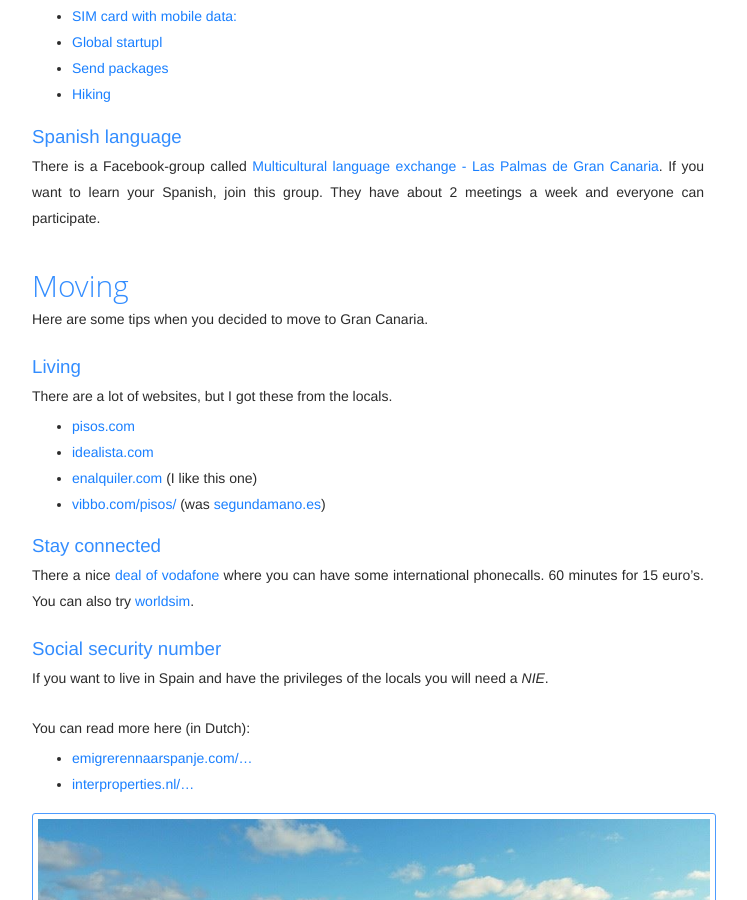
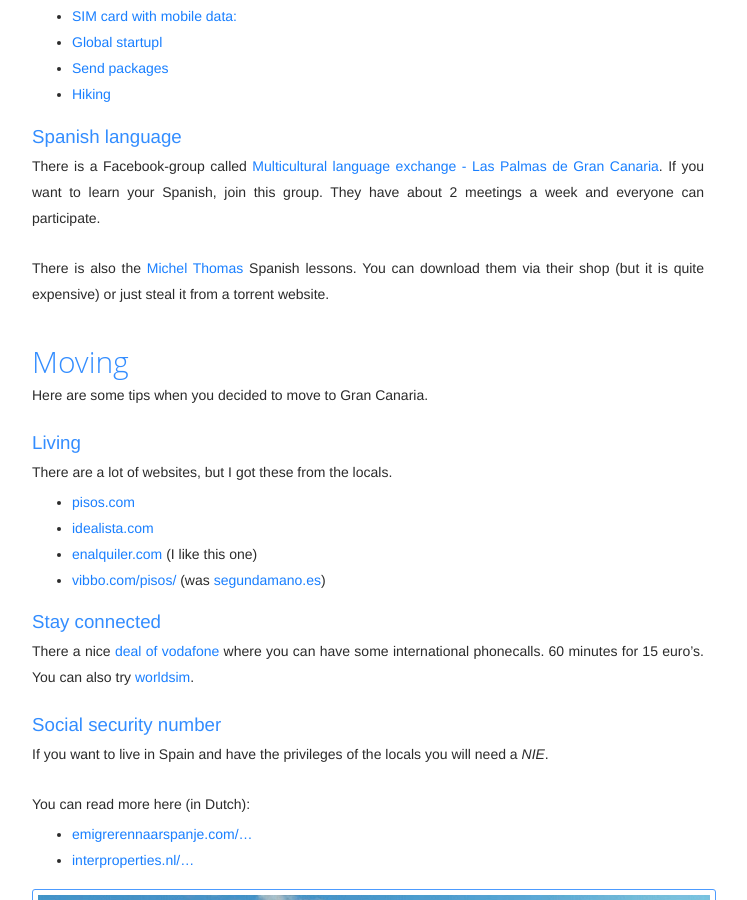
Before and after one commit to adriaandotcom/laspalmas.adriaan.io, a Jekyll site: the page built from movers.md, in a window 1280 px wide and 900 px high, scrolled down 858 px. Shown: the whole window, without its empty margins (272-1019 px from the left). Built offline with Jekyll 4.4.1, drawn with Linux system fonts in a browser that asks for light colours.

Commit message:
Add Michel Thomas lessons

```diff
--- a/movers.md
+++ b/movers.md
@@ -30,6 +30,8 @@ I just copy pasted the pinned post of the [*Gran Canaria Digital Nomads*-group](
 ### Spanish language
 There is a Facebook-group called [Multicultural language exchange - Las Palmas de Gran Canaria](https://www.facebook.com/groups/122339838104153/). If you want to learn your Spanish, join this group. They have about 2 meetings a week and everyone can participate.
 
+There is also the [Michel Thomas](http://www.michelthomas.com/) Spanish lessons. You can download them via their shop (but it is quite expensive) or just steal it from a torrent website.
+
 ## Moving
 Here are some tips when you decided to move to Gran Canaria.
 
```
